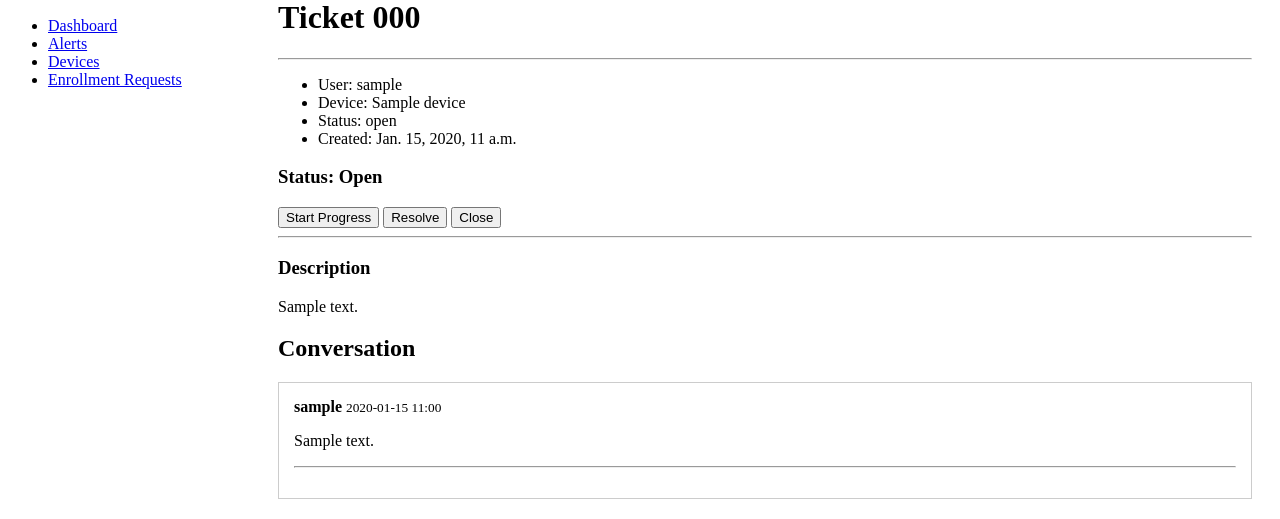
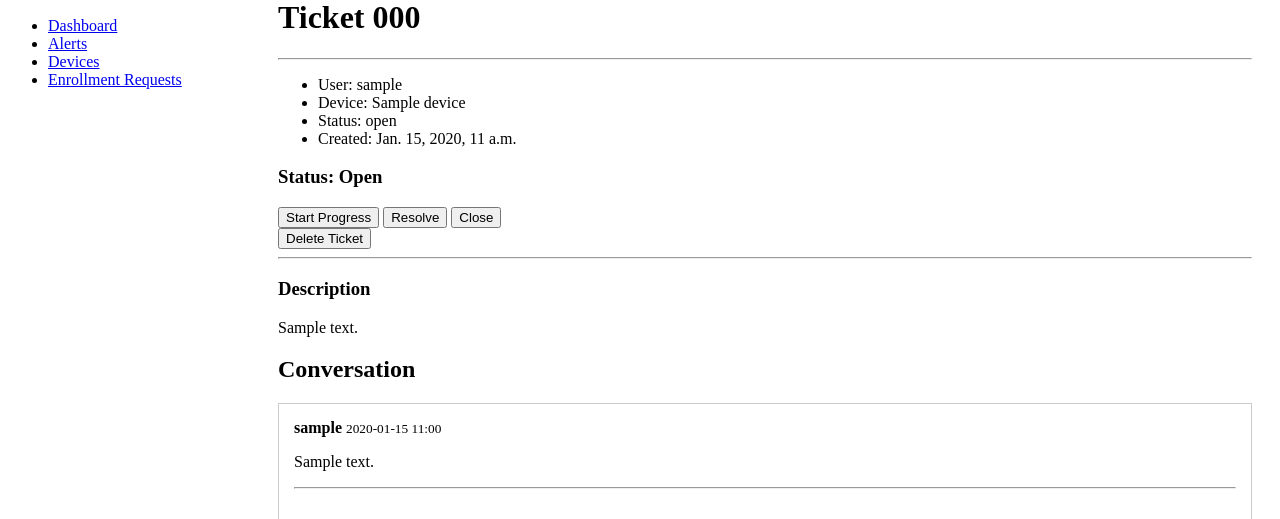
Before and after one commit to Salah6-9/netwerk-manager-django, a Django app: page /support/1/ in a window 1280 px wide. Shown: the part 202-721 px from the top of the page. Run offline with Django 5.2, Linux system fonts and the light colour scheme; a user stored in the database is signed in; tables that the repository leaves empty hold one stand-in row (values such as "Sample post"); data that the repository does not hold is empty.

Commit message:
Fix notifications context processor and update support ticket detail UI

```diff
--- a/notifications/context_processors.py
+++ b/notifications/context_processors.py
@@ -1,4 +1,6 @@
 from notifications.models import Notification
+
+from .models import Notification
 
 
 def alerts_counter(request):
@@ -6,14 +8,12 @@ def alerts_counter(request):
     if not request.user.is_authenticated:
         return {}
 
-    if request.user.is_staff:
-        count = Notification.objects.filter(resolved=False).count()
-    else:
-        count = Notification.objects.filter(
-            to_user=request.user,
-            resolved=False
-        ).count()
+    notifications = Notification.objects.filter(
+        to_user=request.user,
+        resolved=False
+    ).order_by("-created_at")
 
     return {
-        "alerts_counter": count
+        "notifications": notifications[:10],
+        "notifications_count": notifications.count(),
     }
--- a/support/urls.py
+++ b/support/urls.py
@@ -17,4 +17,6 @@ urlpatterns = [
 
     path("<int:ticket_id>/status/", views.update_ticket_status, name="update_ticket_status"),
 
+    path("<int:ticket_id>/delete/", views.delete_ticket, name="delete_ticket"),
+
 ]
--- a/templates/support/detail.html
+++ b/templates/support/detail.html
@@ -47,6 +47,13 @@
 </form>
 
 {% endif %}
+
+<form method="post" action="{% url 'delete_ticket' ticket.id %}">
+    {% csrf_token %}
+    <button type="submit" onclick="return confirm('Delete this ticket?')">
+        Delete Ticket
+    </button>
+</form>
 <hr>
 
 <h3>Description</h3>
```
